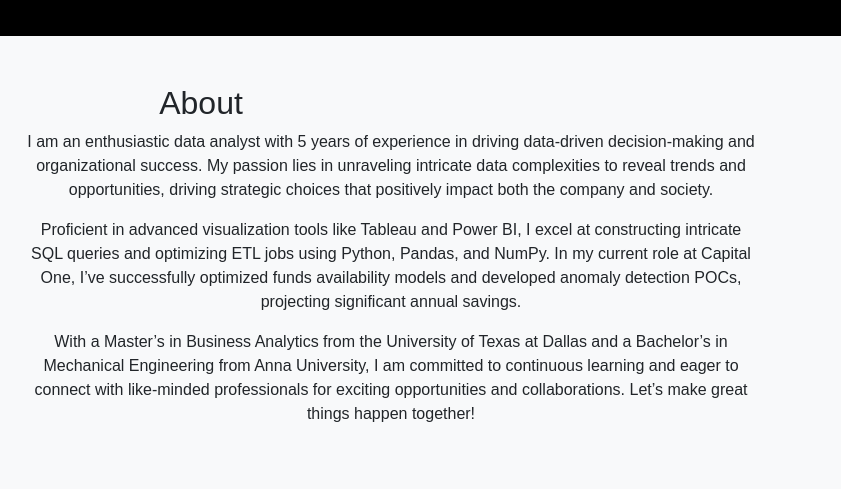
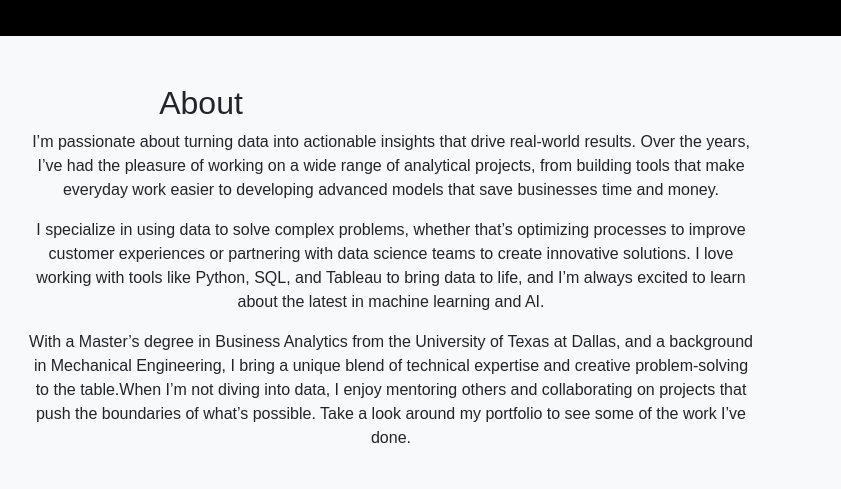
Before and after one commit to KGuruPrasad94/my_Portfolio, a plain HTML site: page index.html in a window 1280 px wide. Shown: the part 820-1309 px from the top of the page, 439-1280 px from the left. Drawn offline with nearby package versions, Linux system fonts and the light colour scheme.

Commit message:
Update index.html

```diff
--- a/index.html
+++ b/index.html
@@ -387,9 +387,9 @@ html {
                     <img src="images/about/1.jpg" class="img-fluid rounded-circle mb-3" alt="Personal Picture">
                 </div>
                 <div class="col-md-8">
-                    <p>I am an enthusiastic data analyst with 5 years of experience in driving data-driven decision-making and organizational success. My passion lies in unraveling intricate data complexities to reveal trends and opportunities, driving strategic choices that positively impact both the company and society.</p>
-                    <p>Proficient in advanced visualization tools like Tableau and Power BI, I excel at constructing intricate SQL queries and optimizing ETL jobs using Python, Pandas, and NumPy. In my current role at Capital One, I’ve successfully optimized funds availability models and developed anomaly detection POCs, projecting significant annual savings.</p>
-                    <p>With a Master’s in Business Analytics from the University of Texas at Dallas and a Bachelor’s in Mechanical Engineering from Anna University, I am committed to continuous learning and eager to connect with like-minded professionals for exciting opportunities and collaborations. Let’s make great things happen together!</p>
+                    <p>I’m passionate about turning data into actionable insights that drive real-world results. Over the years, I’ve had the pleasure of working on a wide range of analytical projects, from building tools that make everyday work easier to developing advanced models that save businesses time and money.</p>
+                    <p>I specialize in using data to solve complex problems, whether that’s optimizing processes to improve customer experiences or partnering with data science teams to create innovative solutions. I love working with tools like Python, SQL, and Tableau to bring data to life, and I’m always excited to learn about the latest in machine learning and AI.</p>
+                    <p>With a Master’s degree in Business Analytics from the University of Texas at Dallas, and a background in Mechanical Engineering, I bring a unique blend of technical expertise and creative problem-solving to the table.When I’m not diving into data, I enjoy mentoring others and collaborating on projects that push the boundaries of what’s possible. Take a look around my portfolio to see some of the work I’ve done.</p>
                 </div>
             </div>
         </div>
```
